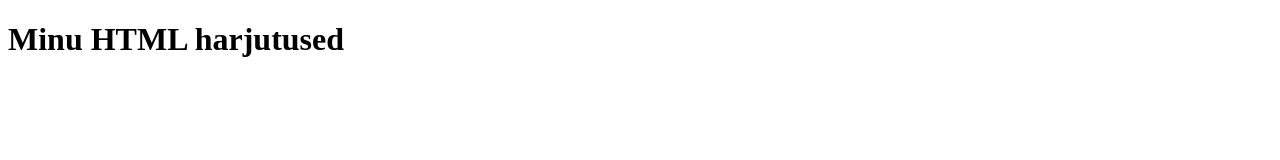
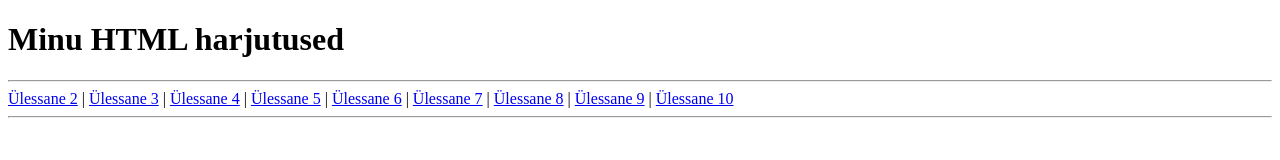
Before and after one commit to bennobertpoldaar/HTML, a plain HTML site: page index.html in a window 1280 px wide. Drawn offline with Linux system fonts and the light colour scheme.

Commit message:
Update index.html

```diff
--- a/index.html
+++ b/index.html
@@ -7,5 +7,16 @@
 </head>
 <body>
     <h1>Minu HTML harjutused</h1>
+     <hr>
+<a href="yl02.html">Ülessane 2</a> |
+<a href="yl03.html">Ülessane 3</a> |
+<a href="yl04.html">Ülessane 4</a> |
+<a href="yl05/index.html">Ülessane 5</a> |
+<a href="yl06.html">Ülessane 6</a> |
+<a href="yl07.html">Ülessane 7</a> |
+<a href="yl08.html">Ülessane 8</a> |
+<a href="yl09.html">Ülessane 9</a> |
+<a href="yl10.html">Ülessane 10</a>
+<hr>
 </body>
 </html>
```
